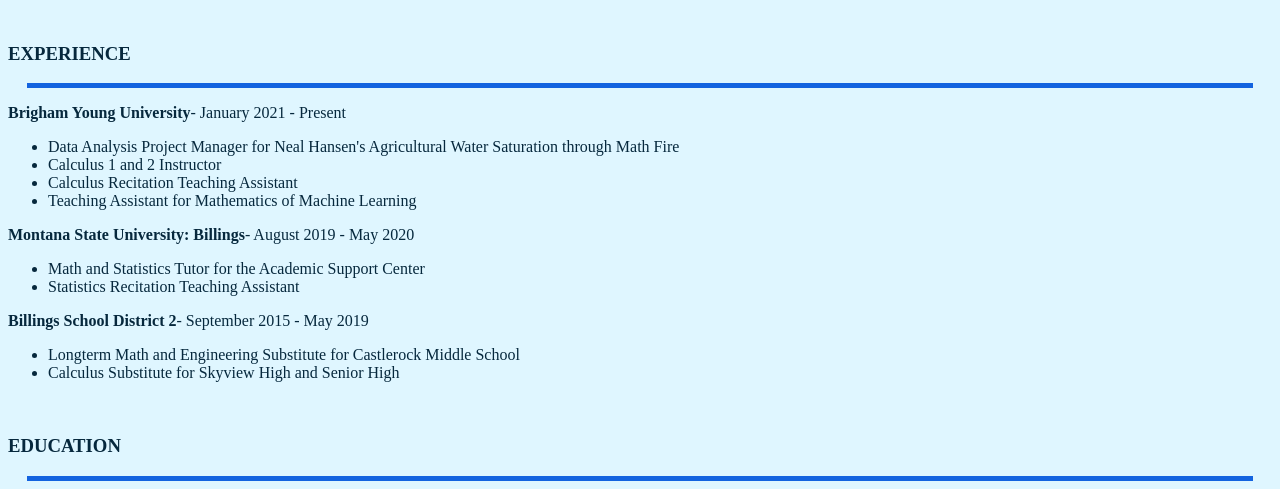
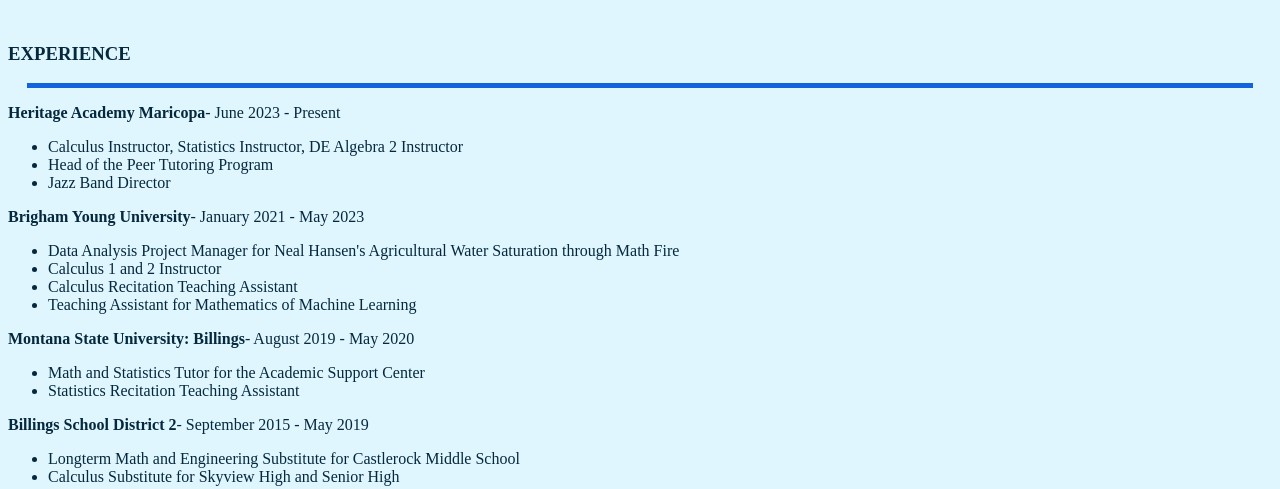
Before and after one commit to jamestyler0949/Resume, a plain HTML site: page index.html in a window 1280 px wide. Shown: the part 333-822 px from the top of the page. Drawn offline with Linux system fonts and the light colour scheme.

Commit message:
Update index.html

```diff
--- a/index.html
+++ b/index.html
@@ -28,8 +28,18 @@
 
     <h3><strong>EXPERIENCE</strong></h3>
     <hr />
+
     <p>
-      <strong>Brigham Young University</strong>- January 2021 - Present <br />
+      <strong>Heritage Academy Maricopa</strong>- June 2023 - Present
+      <ul>
+        <li>Calculus Instructor, Statistics Instructor, DE Algebra 2 Instructor</li>
+        <li>Head of the Peer Tutoring Program</li>
+        <li>Jazz Band Director</li>
+      </ul>
+    </p>
+
+    <p>
+      <strong>Brigham Young University</strong>- January 2021 - May 2023 <br />
       <ul>
         <li>Data Analysis Project Manager for Neal Hansen's Agricultural Water Saturation through Math Fire</li>
         <li>Calculus 1 and 2 Instructor</li>
```
